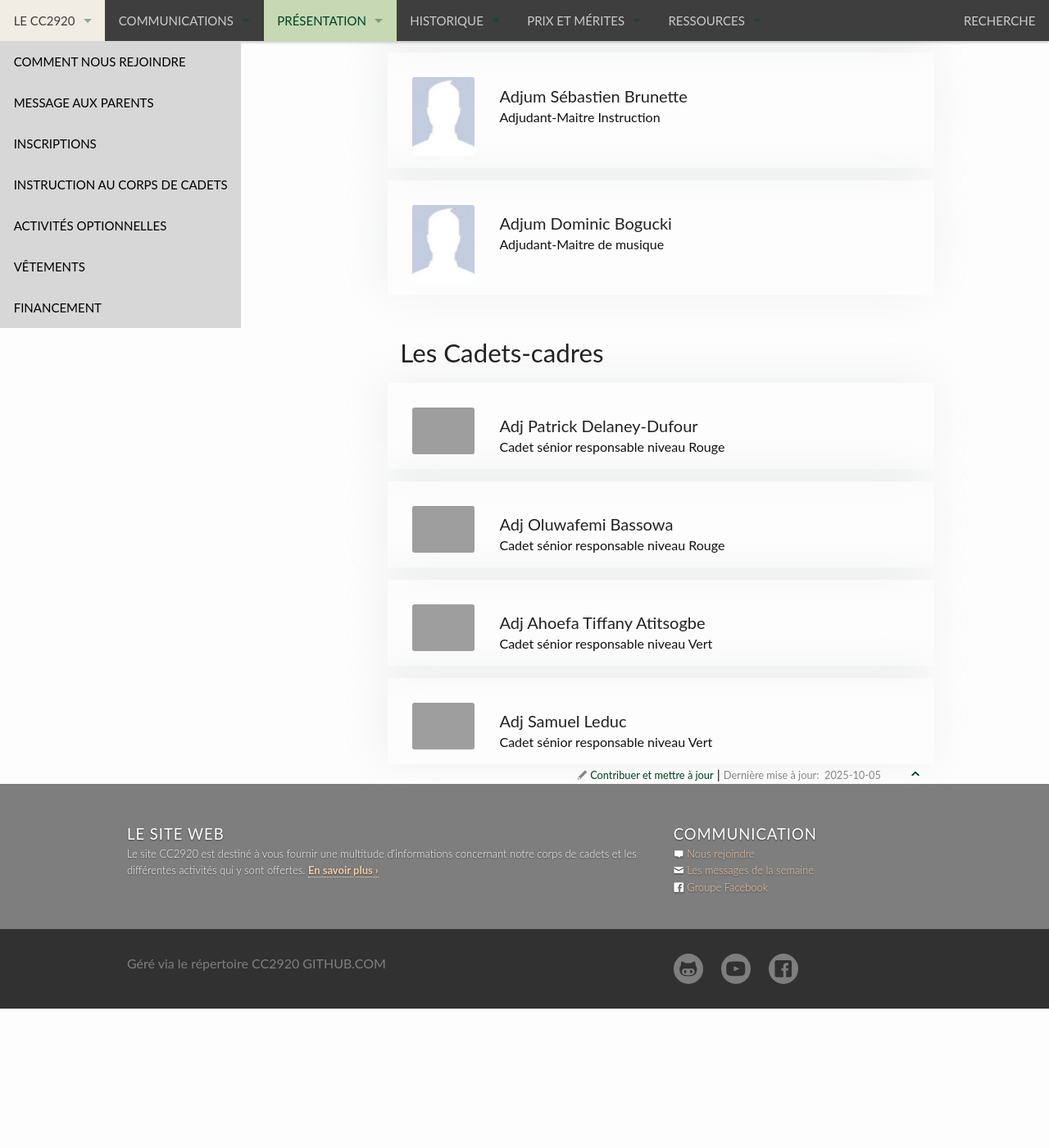
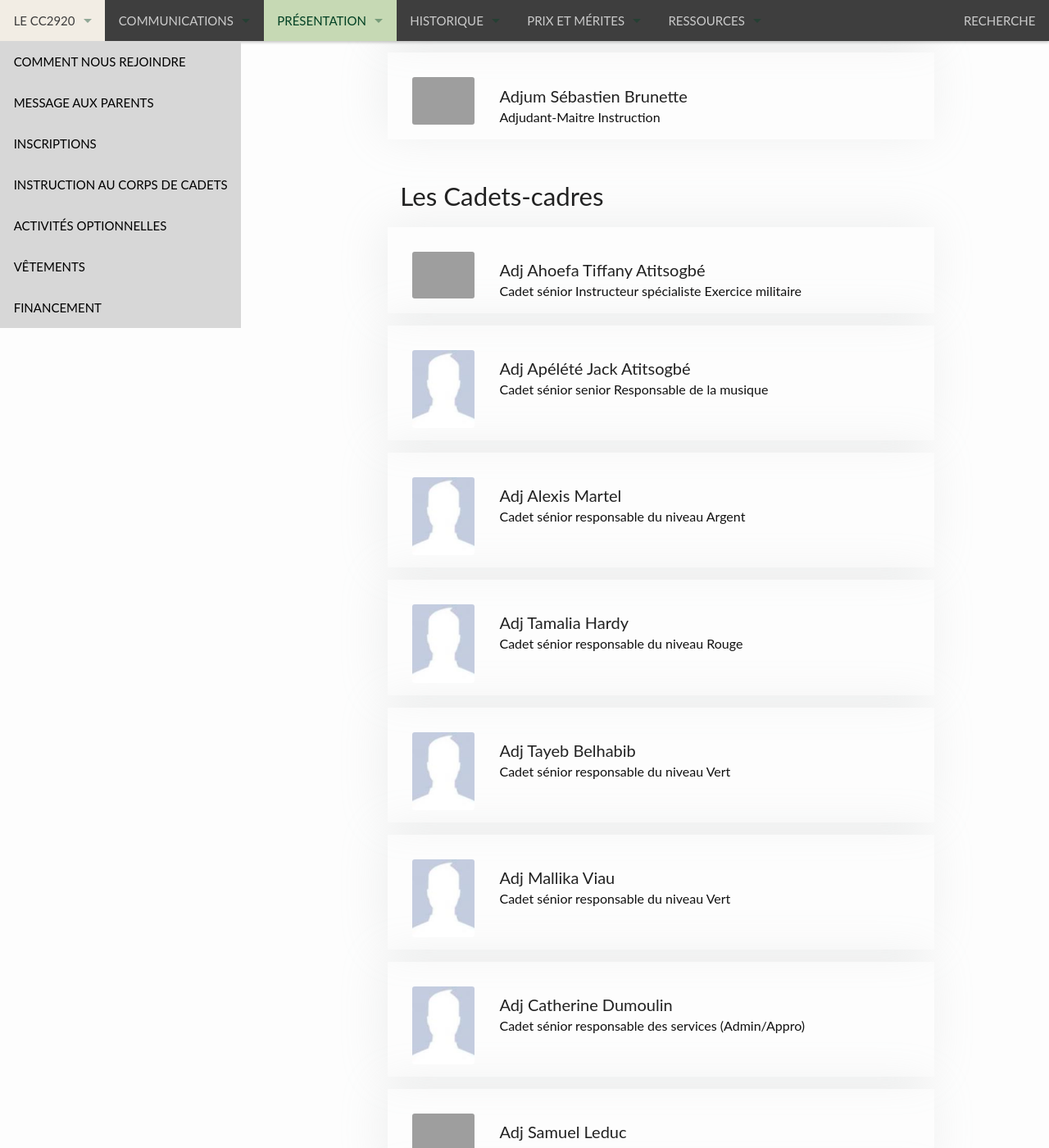
Before and after one commit to CC2920/web, a Jekyll site: the page built from _presentation/etat-major-cadet.md, in a window 1280 px wide and 1400 px high, scrolled down 636 px. Shown: the whole window at 82% size. Built offline with Jekyll 4.4.1, drawn with Linux system fonts in a browser that asks for light colours; before the commit the page ends 1866 px from its top, so only the background shows below that; some of the changed text lies outside the part shown.

Commit message:
Update etat-major-cadet.md

```diff
--- a/_presentation/etat-major-cadet.md
+++ b/_presentation/etat-major-cadet.md
@@ -19,12 +19,8 @@ les-cadets-major:
     - cadet:
       name: "Adjum Sébastien Brunette"
       title: "Adjudant-Maitre Instruction"
-      picture:
+      picture: "/docs/cadets-cadres/CC2920-Adj-Brunette.JPG"
 
-    - cadet:
-      name: "Adjum Dominic Bogucki"
-      title: "Adjudant-Maitre de musique"
-      picture:
 
 
 
@@ -37,25 +33,54 @@ les-cadets-major:
 les-cadets-cadres:
 
     - cadet:
-      name: Adj Patrick Delaney-Dufour
-      title: Cadet sénior responsable niveau Rouge
-      picture: "/docs/cadets-cadres/CC2920-Adj-Delaney-Dufour.JPG"
-
-
-    - cadet:
-      name: Adj Oluwafemi Bassowa
-      title: Cadet sénior responsable niveau Rouge
-      picture: "/docs/cadets-cadres/CC2920-Adj-Bassowa.JPG"
-
-    - cadet:
-      name: Adj Ahoefa Tiffany Atitsogbe
-      title: Cadet sénior responsable niveau Vert
+      name: Adj Ahoefa Tiffany Atitsogbé
+      title: Cadet sénior Instructeur spécialiste Exercice militaire
       picture: "/docs/cadets-cadres/CC2920-Adj-Atitsogbe.JPG"
 
     - cadet:
+      name: Adj Apélété Jack Atitsogbé
+      title: Cadet sénior senior Responsable de la musique
+      picture:
+
+    - cadet:
+      name: Adj Alexis Martel
+      title: Cadet sénior responsable du niveau Argent
+      picture:
+
+    - cadet:
+      name: Adj Tamalia Hardy
+      title: Cadet sénior responsable du niveau Rouge
+      picture:
+
+    - cadet:
+      name: Adj Tayeb Belhabib
+      title: Cadet sénior responsable du niveau Vert
+      picture:
+
+    - cadet:
+      name: Adj Mallika Viau
+      title: Cadet sénior responsable du niveau Vert
+      picture:
+
+    - cadet:
+      name: Adj Catherine Dumoulin
+      title: Cadet sénior responsable des services (Admin/Appro)
+      picture:
+
+    - cadet:
       name: Adj Samuel Leduc
-      title: Cadet sénior responsable niveau Vert
+      title: Cadet sénior Instructeur
       picture: "/docs/cadets-cadres/CC2920-Adj-Leduc.JPG"
+
+    - cadet:
+      name: Adj Maxim Lauzon
+      title: Cadet sénior Instructeur
+      picture:
+
+    - cadet:
+      name: Adj Renaud Metlej
+      title: Cadet sénior Instructeur
+      picture:
 ---
 
 
```
